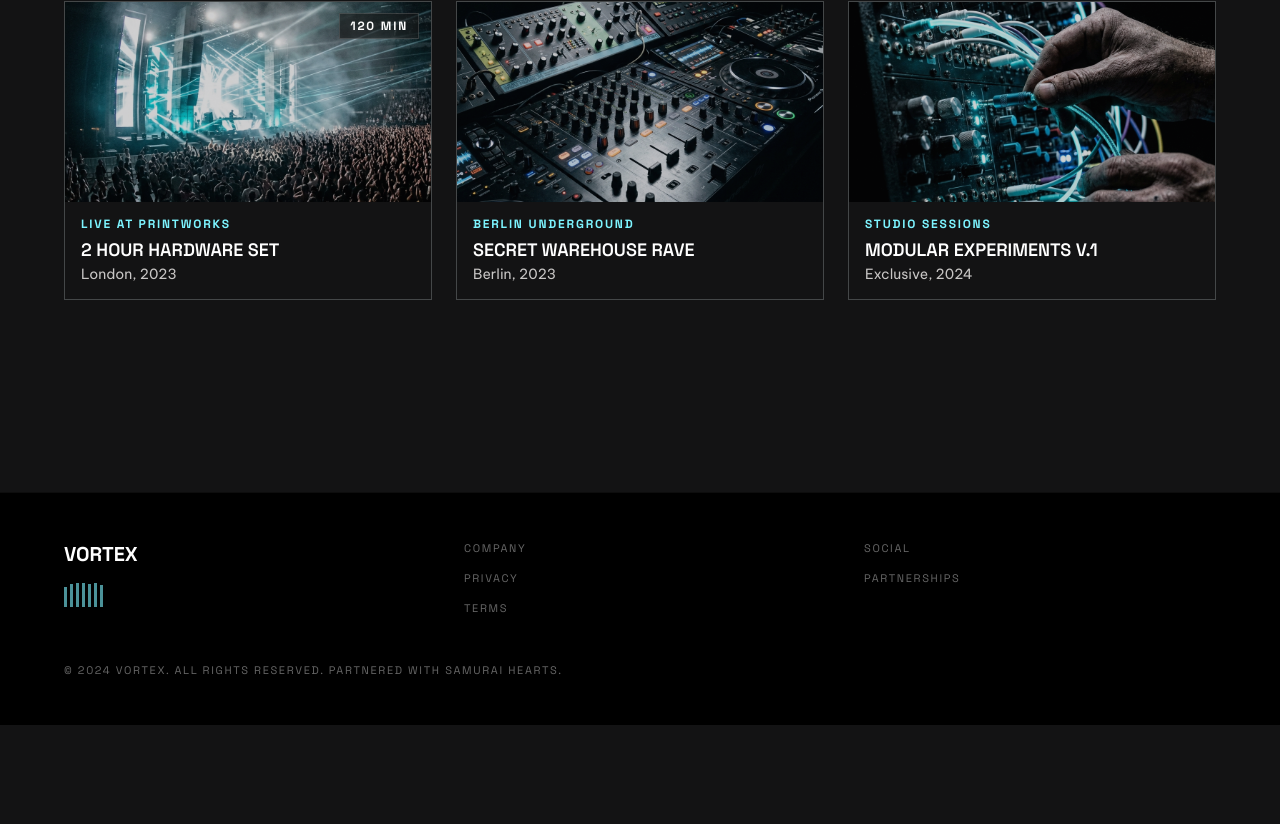
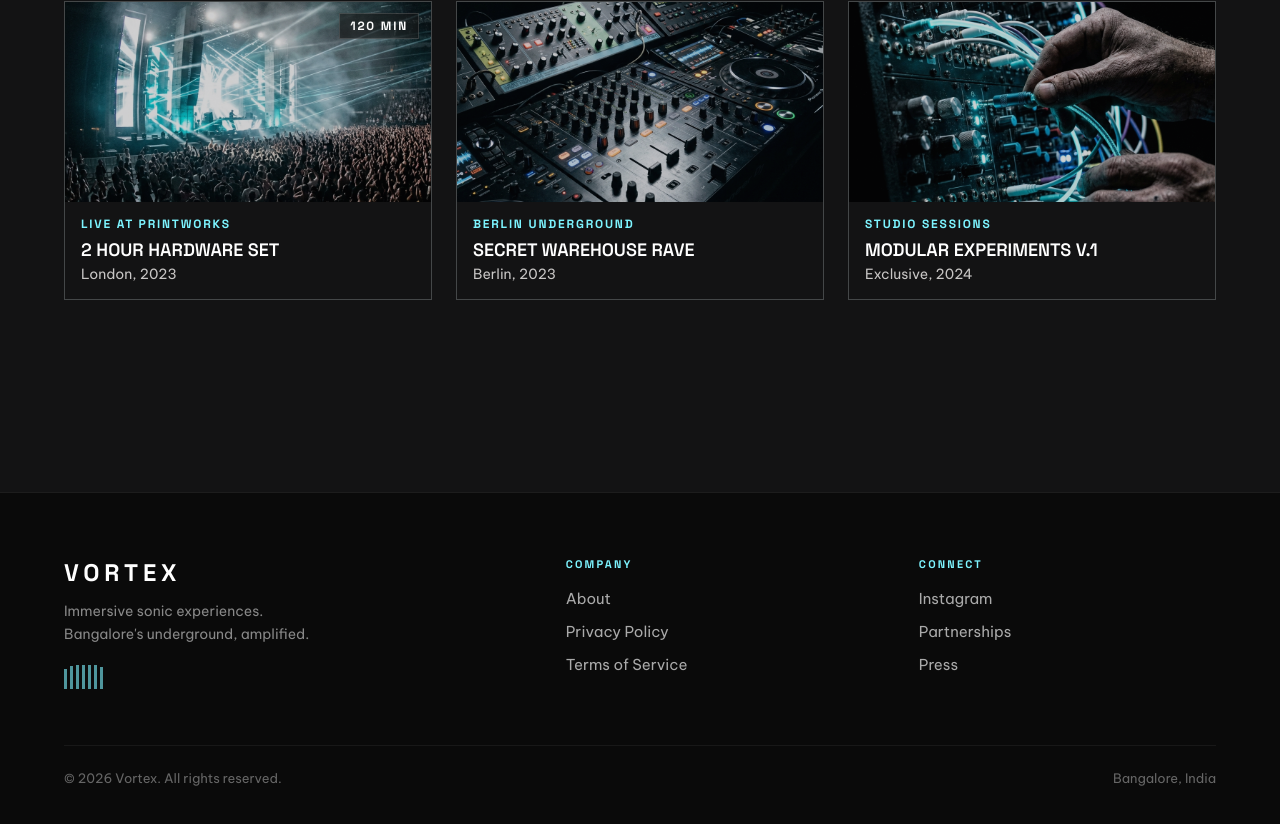
Before and after one commit to romeoantony/vortex, a React (Vite) app: page /artist in a window 1280 px wide. Shown: the part 1268-2092 px from the top of the page. Before the commit the page ends 1993 px from the top, so only its background shows below. Built offline with nearby package versions, Linux system fonts and the light colour scheme.

Commit message:
feat: update footer layout, typography and dynamic year

```diff
--- a/src/components/Footer.jsx
+++ b/src/components/Footer.jsx
@@ -1,3 +1,5 @@
+const year = new Date().getFullYear()
+
 export default function Footer() {
   return (
     <footer className="footer" id="footer">
@@ -5,24 +7,33 @@ export default function Footer() {
         <div className="footer__grid">
           <div>
             <div className="footer__logo">VORTEX</div>
-            <div className="visualizer" style={{ marginTop: 16 }}>
+            <p className="footer__tagline">Immersive sonic experiences.<br />Bangalore's underground, amplified.</p>
+            <div className="visualizer" style={{ marginTop: 20 }}>
               {Array.from({ length: 7 }).map((_, i) => (
                 <div className="visualizer__bar" key={i}></div>
               ))}
             </div>
           </div>
           <div className="footer__links">
-            <a href="#">COMPANY</a>
-            <a href="#">PRIVACY</a>
-            <a href="#">TERMS</a>
+            <span className="footer__links-heading">Company</span>
+            <a href="#">About</a>
+            <a href="#">Privacy Policy</a>
+            <a href="#">Terms of Service</a>
           </div>
           <div className="footer__links">
-            <a href="#">SOCIAL</a>
-            <a href="#">PARTNERSHIPS</a>
+            <span className="footer__links-heading">Connect</span>
+            <a href="#">Instagram</a>
+            <a href="#">Partnerships</a>
+            <a href="#">Press</a>
           </div>
         </div>
-        <div className="footer__copy">
-          © 2024 VORTEX. ALL RIGHTS RESERVED. PARTNERED WITH SAMURAI HEARTS.
+        <div className="footer__bottom">
+          <div className="footer__copy">
+            © {year} Vortex. All rights reserved.
+          </div>
+          <div className="footer__copy">
+            Bangalore, India
+          </div>
         </div>
       </div>
     </footer>
--- a/src/index.css
+++ b/src/index.css
@@ -223,14 +223,17 @@ button { cursor: pointer; border: none; background: none; font: inherit; color:
 .set-card__body p { color: var(--secondary); font-size: 14px; }
 
 /* ========== FOOTER ========== */
-.footer { border-top: 1px solid rgba(255,255,255,0.05); padding: 48px 0; background: #000; margin-top: 96px; }
-.footer__grid { display: grid; grid-template-columns: 1fr 1fr 1fr; gap: 48px; margin-bottom: 48px; }
-@media (max-width: 768px) { .footer__grid { grid-template-columns: 1fr; gap: 32px; } }
-.footer__logo { font-family: var(--font-display); font-size: 20px; font-weight: 700; color: #fff; }
-.footer__links { display: flex; flex-direction: column; gap: 16px; }
-.footer__links a { font-family: var(--font-display); font-size: 11px; letter-spacing: 0.15em; text-transform: uppercase; color: #666; transition: color 0.3s; }
-.footer__links a:hover { color: var(--tertiary); }
-.footer__copy { font-family: var(--font-display); font-size: 11px; letter-spacing: 0.15em; text-transform: uppercase; color: #666; }
+.footer { border-top: 1px solid rgba(255,255,255,0.08); padding: 64px 0 40px; background: #0a0a0a; margin-top: 96px; }
+.footer__grid { display: grid; grid-template-columns: 1.5fr 1fr 1fr; gap: 56px; margin-bottom: 56px; }
+@media (max-width: 768px) { .footer__grid { grid-template-columns: 1fr; gap: 40px; } }
+.footer__logo { font-family: var(--font-display); font-size: 24px; font-weight: 700; color: #fff; letter-spacing: 0.2em; margin-bottom: 12px; }
+.footer__tagline { font-family: var(--font-body); font-size: 14px; color: #888; line-height: 1.6; margin-bottom: 4px; }
+.footer__links { display: flex; flex-direction: column; gap: 14px; }
+.footer__links-heading { font-family: var(--font-display); font-size: 11px; font-weight: 700; letter-spacing: 0.2em; text-transform: uppercase; color: var(--tertiary); margin-bottom: 4px; }
+.footer__links a { font-family: var(--font-body); font-size: 15px; color: #aaa; transition: color 0.3s; }
+.footer__links a:hover { color: #fff; }
+.footer__bottom { display: flex; justify-content: space-between; align-items: center; padding-top: 24px; border-top: 1px solid rgba(255,255,255,0.06); }
+.footer__copy { font-family: var(--font-body); font-size: 13px; color: #666; }
 
 /* ========== ANIMATIONS ========== */
 .fade-up { opacity: 0; transform: translateY(30px); transition: opacity 0.8s ease-out, transform 0.8s ease-out; }
```
